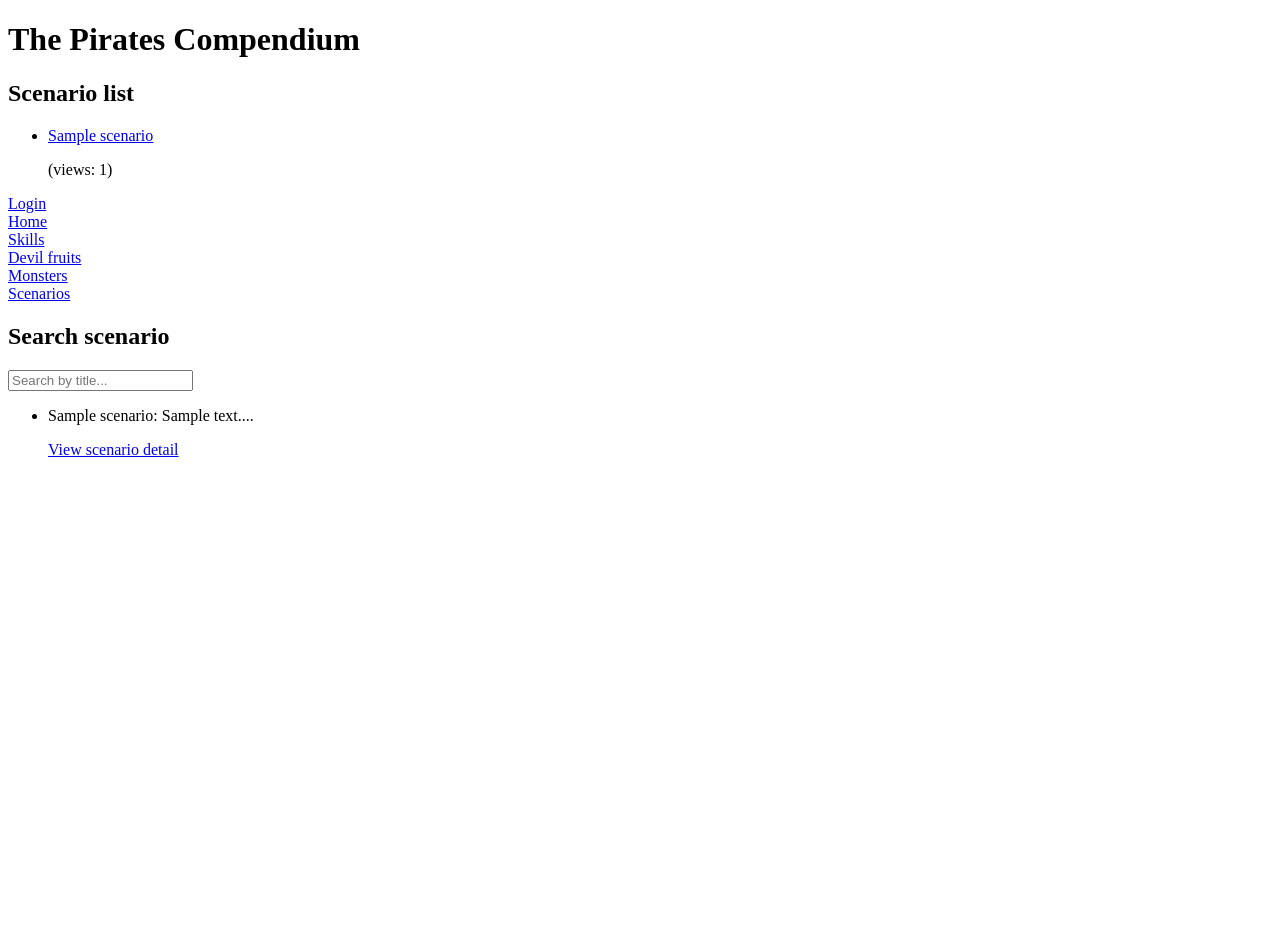
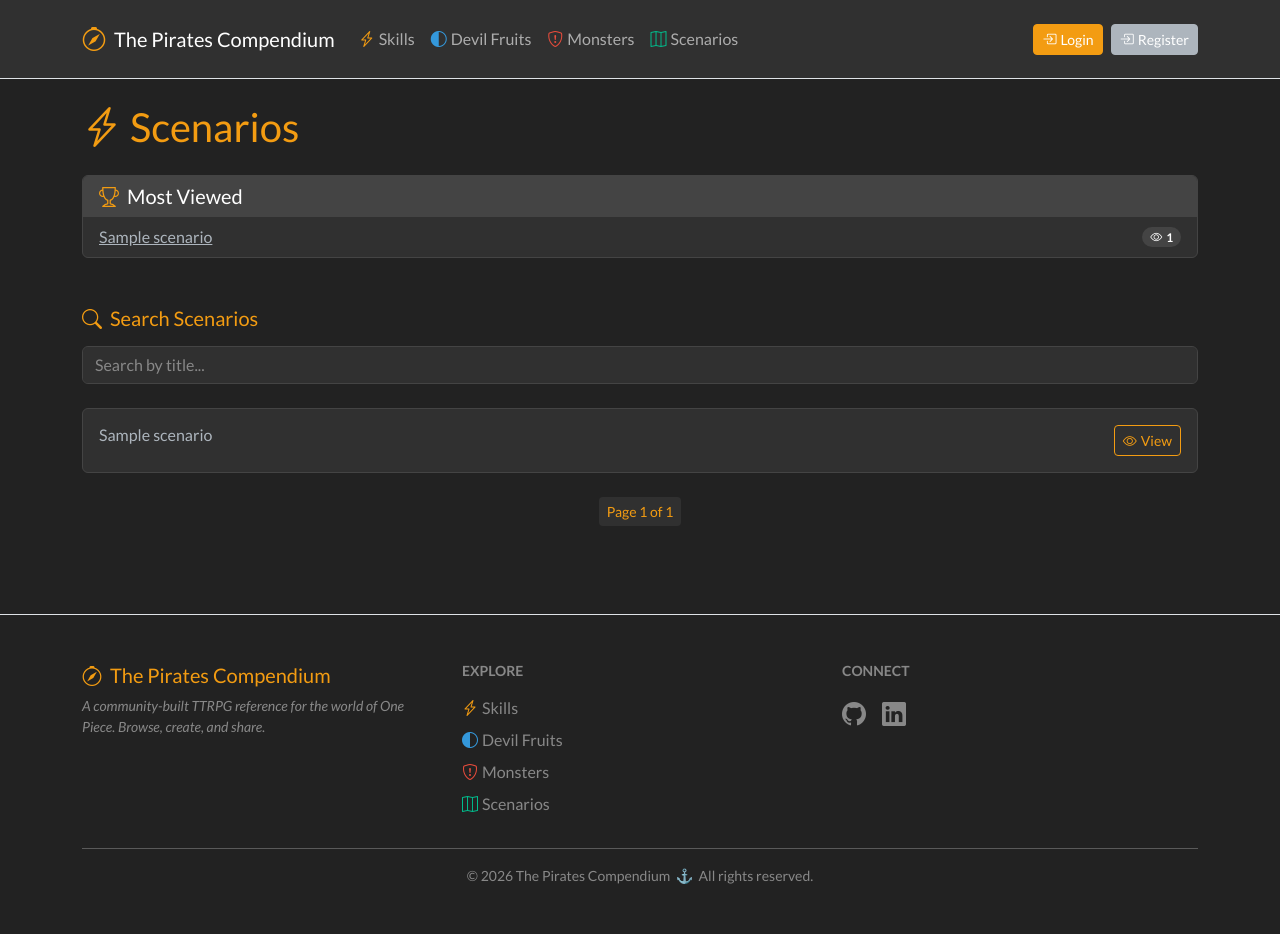
Before and after one commit to SerhiiHryniuk/the-pirates-compendium, a Django app: page /compendium/scenario/ in a window 1280 px wide. Before the commit the page ends 457 px from the top, so only its background shows below. Run offline with Django 5.2, Linux system fonts and the light colour scheme; tables that the repository leaves empty hold one stand-in row (values such as "Sample post"); some libraries are stand-ins or nearby versions.

Commit message:
style: add styles to scenarios list page

```diff
--- a/templates/compendium/scenarios_templates/scenario_list.html
+++ b/templates/compendium/scenarios_templates/scenario_list.html
@@ -1,82 +1,126 @@
-<!DOCTYPE html>
-<html lang="en">
-<head>
-  <meta charset="UTF-8">
-  <title>The Pirates Compendium - Scenario list</title>
-  <script src="https://unpkg.com/htmx.org@1.9.10"></script>
-</head>
-<body>
-  <h1>The Pirates Compendium</h1>
-  <h2>Scenario list</h2>
-  <ul>
+{% extends "compendium/base.html" %}
+
+{% block title %}Scenarios — The Pirates Compendium{% endblock %}
+
+{% block content %}
+
+  <div class="d-flex justify-content-between align-items-center mb-4">
+    <h2 class="text-warning mb-0">
+      <i class="bi bi-lightning-charge me-2"></i>Scenarios
+    </h2>
+    {% if user.is_authenticated %}
+      <a href="{% url 'compendium:skill_create' %}" class="btn btn-warning btn-sm">
+        <i class="bi bi-plus-circle me-1"></i>Add Scenario
+      </a>
+    {% endif %}
+  </div>
+
+  <div class="card border-secondary mb-5">
+    <div class="card-header border-secondary">
+      <h5 class="mb-0"><i class="bi bi-trophy me-2 text-warning"></i>Most Viewed</h5>
+    </div>
+    <ul class="list-group list-group-flush">
       {% for scenario in top_scenarios %}
-      <li>
-        <a href="{% url "compendium:scenario_detail" slug=scenario.slug %}">{{ scenario.title }}</a>
-        <p>(views: {{ scenario.view_count }})</p>
+        <li class="list-group-item d-flex justify-content-between align-items-center bg-transparent border-secondary">
+          <a href="{% url 'compendium:scenario_detail' slug=scenario.slug %}" class="text-light">
+            {{ scenario.title }}
+          </a>
+          <span class="badge bg-secondary rounded-pill">
+            <i class="bi bi-eye me-1"></i>{{ scenario.view_count }}
+          </span>
+        </li>
+      {% empty %}
+        <li class="list-group-item text-muted fst-italic bg-transparent border-secondary">
+          No scenarios yet.
         </li>
       {% endfor %}
     </ul>
-  {% if user.is_authenticated %}
-    <p>User: {{ user.username }}</p>
-    <form action="{% url "logout" %}" method=post>
-      {% csrf_token %}
-      <input type="hidden" name="next" value="{{ request.path }}" />
-      <button type="submit">Logout</button>
-    </form>
-    <a href="{% url "compendium:scenario_create" %}">Add scenario</a>
-  {% else %}
-    <a href="{% url "login" %}">Login</a>
-  {% endif %}
-  <br>
-  <a href="{% url "compendium:index" %}">Home</a>
-  <br>
-  <a href="{% url "compendium:skill_list" %}">Skills</a>
-  <br>
-  <a href="{% url "compendium:devil_fruit_list" %}">Devil fruits</a>
-  <br>
-  <a href="{% url "compendium:monster_list" %}">Monsters</a>
-  <br>
-  <a href="{% url "compendium:scenario_list" %}">Scenarios</a>
-  <h2>Search scenario</h2>
-  <label>
+  </div>
+
+  <div class="mb-4">
+    <h5 class="text-warning mb-3">
+      <i class="bi bi-search me-2"></i>Search Scenarios
+    </h5>
     <input
       type="text"
       name="search"
+      class="form-control bg-dark text-light border-secondary"
       placeholder="Search by title..."
       hx-get="{% url 'compendium:scenario_search' %}"
-        hx-trigger="keyup changed delay:300"
+      hx-trigger="keyup changed delay:300ms"
       hx-target="#scenario-results"
     >
-  </label>
+  </div>
+
   <div id="scenario-results">
     {% if scenario_list %}
-      <ul>
+      <div class="row g-3">
         {% for scenario in scenario_list %}
-          <li>
-            <p>{{ scenario }}</p>
-            <a href="{% url "compendium:scenario_detail" slug=scenario.slug %}">View scenario detail</a>
-            <br>
-            {% if user.is_authenticated %}
-              <a href="{% url "compendium:scenario_update" slug=scenario.slug %}">Edit scenario detail</a>
-            {% endif %}
-            <br>
+          <div class="col-12">
+            <div class="card border-secondary">
+              <div class="card-body d-flex justify-content-between align-items-start">
+
+                <div>
+                  <h6 class="card-title mb-2 text-light">{{ scenario.title }}</h6>
+                </div>
+
+                <div class="d-flex gap-2 flex-shrink-0 ms-3">
+                  <a href="{% url 'compendium:scenario_detail' slug=scenario.slug %}"
+                     class="btn btn-outline-warning btn-sm">
+                    <i class="bi bi-eye me-1"></i>View
+                  </a>
                   {% if user == scenario.author %}
-              <a href="{% url "compendium:scenario_delete" slug=scenario.slug %}">Delete scenario</a>
-            {% endif %}
-          </li>
-        {% endfor %}
-      </ul>
-      {% if page_obj.has_previous %}
-        <a href="?page=1">First</a>
-        <a href="?page={{ page_obj.previous_page_number }}">Previous</a>
-      {% endif %}
-      {% if page_obj.has_next %}
-        <a href="?page={{ page_obj.next_page_number }}">Next</a>
-        <a href="?page={{ page_obj.paginator.num_pages }}">Last</a>
-      {% endif %}
-    {% else %}
-      <p>No scenario yet.</p>
+                    <a href="{% url 'compendium:scenario_update' slug=scenario.slug %}"
+                       class="btn btn-outline-light btn-sm">
+                      <i class="bi bi-pencil me-1"></i>Edit
+                    </a>
+                    <a href="{% url 'compendium:scenario_delete' slug=scenario.slug %}"
+                       class="btn btn-outline-danger btn-sm">
+                      <i class="bi bi-trash me-1"></i>Delete
+                    </a>
                   {% endif %}
                 </div>
-</body>
-</html>
+
+              </div>
+            </div>
+          </div>
+        {% endfor %}
+      </div>
+
+      <nav class="mt-4">
+        <ul class="pagination pagination-sm justify-content-center">
+          {% if page_obj.has_previous %}
+            <li class="page-item">
+              <a class="page-link bg-dark text-light border-secondary" href="?page=1">First</a>
+            </li>
+            <li class="page-item">
+              <a class="page-link bg-dark text-light border-secondary"
+                 href="?page={{ page_obj.previous_page_number }}">Previous</a>
+            </li>
+          {% endif %}
+
+          <li class="page-item disabled">
+            <span class="page-link bg-dark text-warning border-secondary">
+              Page {{ page_obj.number }} of {{ page_obj.paginator.num_pages }}
+            </span>
+          </li>
+
+          {% if page_obj.has_next %}
+            <li class="page-item">
+              <a class="page-link bg-dark text-light border-secondary"
+                 href="?page={{ page_obj.next_page_number }}">Next</a>
+            </li>
+            <li class="page-item">
+              <a class="page-link bg-dark text-light border-secondary"
+                 href="?page={{ page_obj.paginator.num_pages }}">Last</a>
+            </li>
+          {% endif %}
+        </ul>
+      </nav>
+
+    {% else %}
+      <p class="text-muted fst-italic">No skills found.</p>
+    {% endif %}
+  </div>
+
+{% endblock %}
```
Also changed, not shown: templates/compendium/scenarios_templates/scenario_search_results.html (+58 -19 lines). Lines whose indentation alone changed are shown as unchanged.
